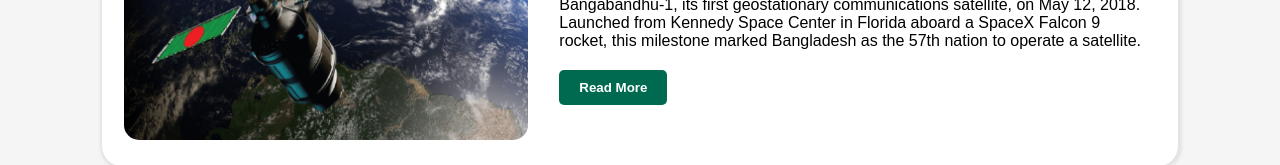
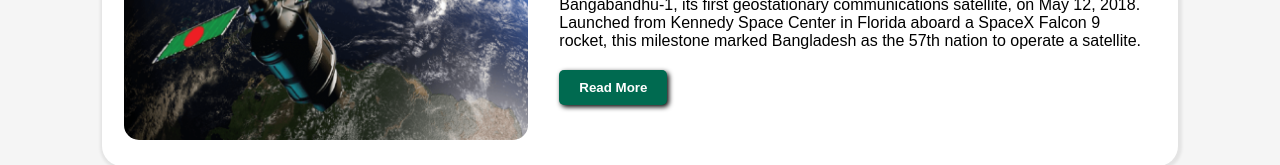
Before and after one commit to Rafidul-Islam/Bangladesh-2.0, a plain HTML site: page index.html in a window 1280 px wide. In both pictures the pointer is over the button 613 px from the left and 2623 px from the top of the page. Shown: the part 2536-2701 px from the top of the page. Drawn offline with Linux system fonts and the light colour scheme.

Commit message:
added other 2 hover effect

```diff
--- a/style.css
+++ b/style.css
@@ -157,9 +157,8 @@ header nav button {
   color: white;
   font-weight: 600;
 }
-.learn-btn:hover{
+.learn-btn:hover {
   box-shadow: 2px 2px 5px black;
-
 }
 /* Quote section */
 .quote-section {
@@ -242,7 +241,6 @@ select {
 }
 .news-section .news {
   display: flex;
-
   justify-content: space-between;
   gap: 2%;
   background-color: #fff;
@@ -288,6 +286,9 @@ select {
   background-color: #006a50;
   color: white;
   font-weight: 600;
+}
+.read-more-btn:hover {
+  box-shadow: 2px 2px 5px black;
 }
 /* Donation section styling */
 .donation {
```
